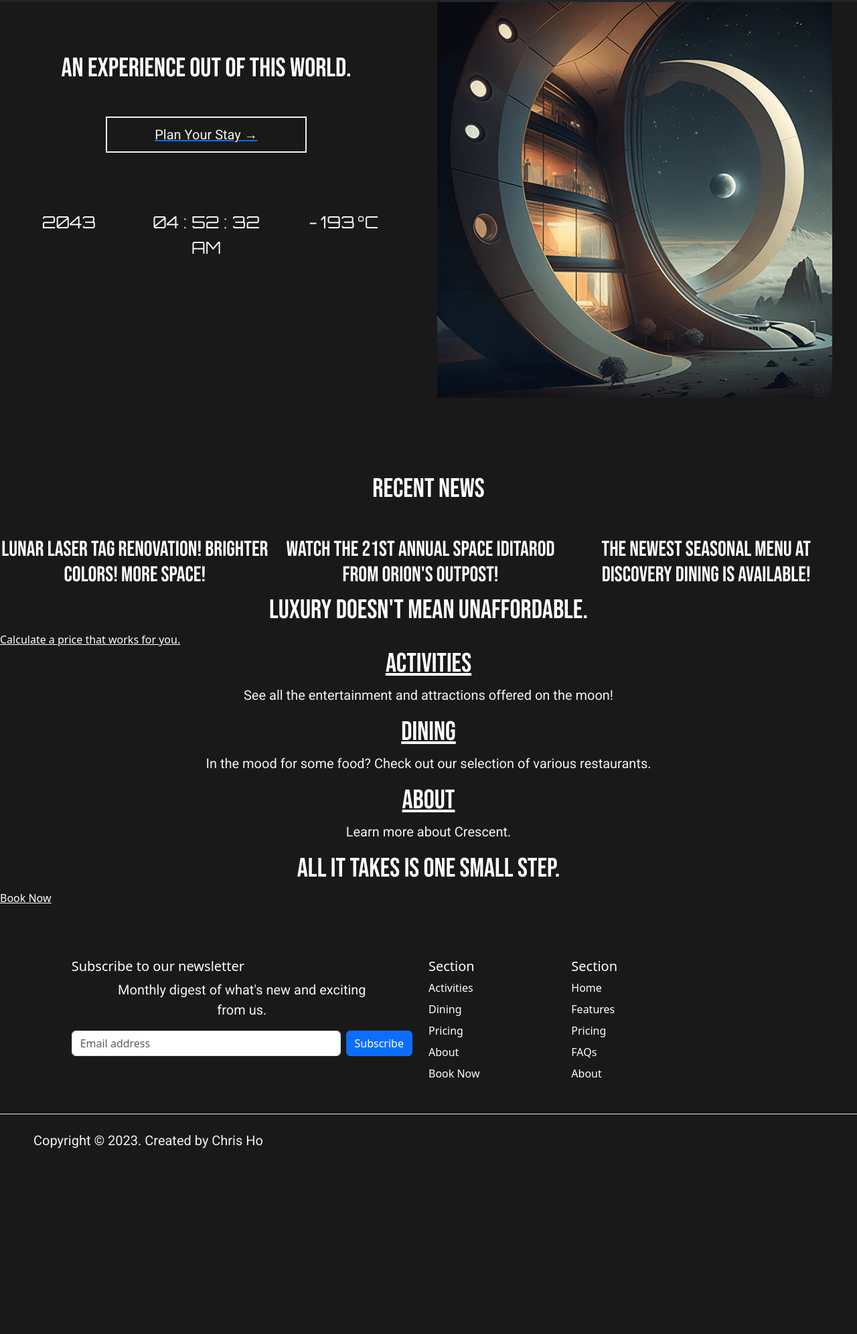
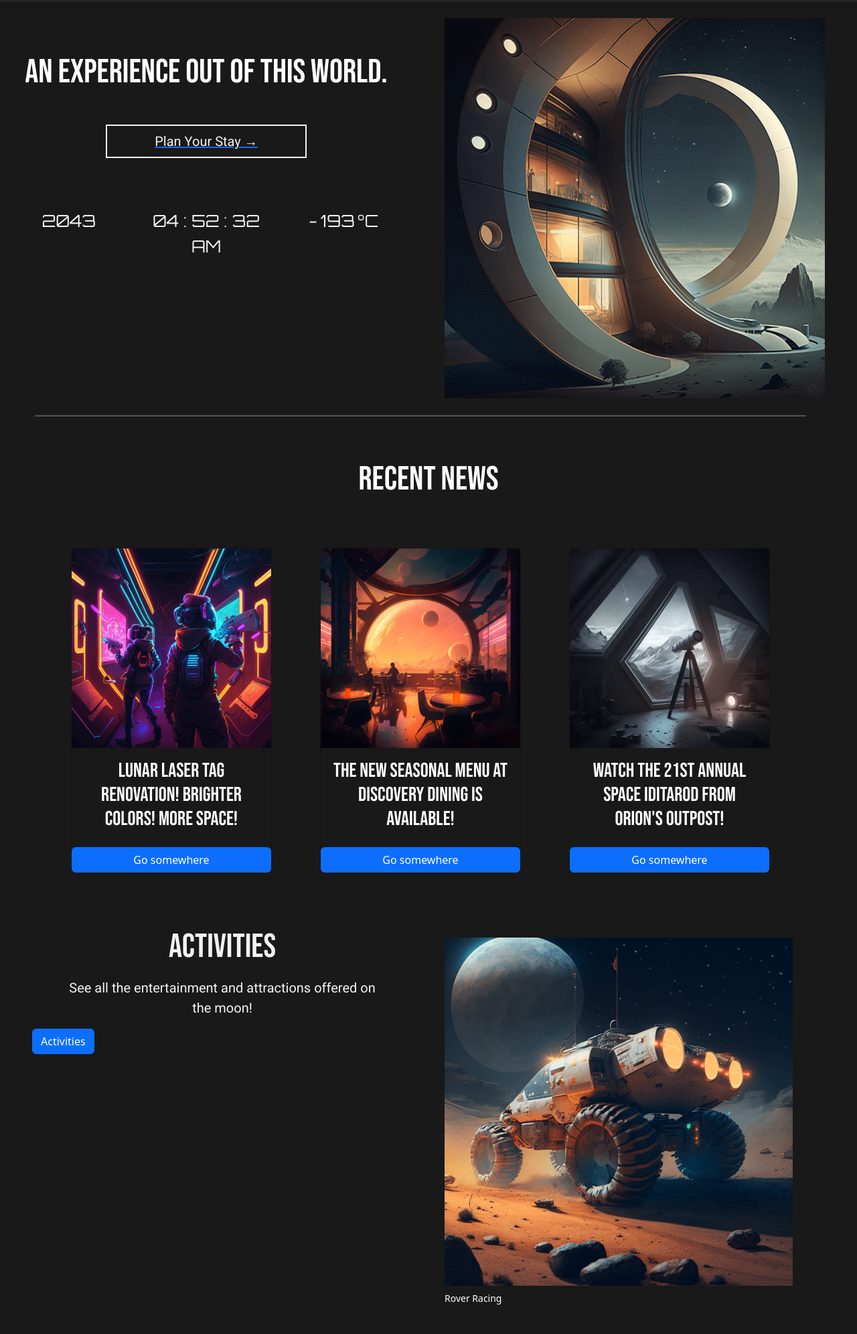
Before and after one commit to chostudio/Crescent, a website: page index.html in a window 1280 px wide. Shown: the part 75-2067 px from the top of the page at 67% size. Before the commit the page ends 1905 px from the top, so only its background shows below. Drawn offline with nearby package versions, Linux system fonts and the light colour scheme; files whose address does not match are found by name.

Commit message:
Updated homepage

```diff
--- a/css/style.css
+++ b/css/style.css
@@ -5,6 +5,13 @@
   font-family: 'Bebas Neue';
 }
 
+.originalBackgroundColor{
+  background-color: rgb(25, 25, 25);
+}
+
+.navbar-brand{
+  font-size: var(--bs-nav-link-font-size) !important;
+}
 
 #splashImage {
   margin-left: auto;
@@ -28,11 +35,6 @@ h2 {
   font-size: 30px;
   color: #f2f2f2;
   text-align: center;
-}
-
-hr {
-  width: 90%;
-  height: 2px;
 }
 
 span {
@@ -72,7 +74,6 @@ span {
 .infoColumn {
   float: left;
   width: 33.33%;
-  padding: 10px;
   text-align: center;
 
 }
@@ -124,7 +125,6 @@ h1 {
   font-weight: normal;
   text-align: center;
   color: #f2f2f2;
-  margin-bottom: -10px;
 }
 
 h2 {
@@ -158,6 +158,7 @@ body {
   overflow-x: hidden;
   background-color: rgb(25, 25, 25) !important;
 }
+
 
 
 /* Container for flexboxes */
--- a/index.html
+++ b/index.html
@@ -29,22 +29,23 @@ github.com/chostudio
     <link rel="preconnect" href="https://fonts.gstatic.com" crossorigin>
     <link href="https://fonts.googleapis.com/css2?family=Orbitron:wght@400;500&display=swap" rel="stylesheet">
 
+    <!-- Bootstrap -->
+    <link href="https://cdn.jsdelivr.net/npm/bootstrap@5.3.1/dist/css/bootstrap.min.css" rel="stylesheet"
+        integrity="sha384-4bw+/aepP/YC94hEpVNVgiZdgIC5+VKNBQNGCHeKRQN+PtmoHDEXuppvnDJzQIu9" crossorigin="anonymous">
+
     <!-- stylesheets -->
     <link rel="stylesheet" href="/css/style.css">
     <!--<link rel="stylesheet" href="/css/navbar.css">-->
     <link rel="stylesheet" href="/css/news.css">
     <link rel="stylesheet" href="https://cdnjs.cloudflare.com/ajax/libs/font-awesome/4.7.0/css/font-awesome.min.css">
 
-    <!-- Bootstrap -->
-    <link href="https://cdn.jsdelivr.net/npm/bootstrap@5.3.1/dist/css/bootstrap.min.css" rel="stylesheet"
-        integrity="sha384-4bw+/aepP/YC94hEpVNVgiZdgIC5+VKNBQNGCHeKRQN+PtmoHDEXuppvnDJzQIu9" crossorigin="anonymous">
-
 </head>
 
 <body>
     <nav class="navbar navbar-expand-md navbar-dark bg-dark" aria-label="Fourth navbar example">
         <div class="container-fluid">
-            <a class="navbar-brand bebasNeue" href="#">Crescent</a>
+            <a class="navbar-brand bebasNeue" href="#index.html">Crescent</a>
+
 
             <button class="navbar-toggler" type="button" data-bs-toggle="collapse" data-bs-target="#navbarsExample04"
                 aria-controls="navbarsExample04" aria-expanded="false" aria-label="Toggle navigation">
@@ -82,7 +83,7 @@ github.com/chostudio
                 </h1>
                 <a style="box-sizing: border-box; display: block; border-width:2px; border-style:solid; border-color:#f2f2f2;width: 300px;margin:auto;"
                     href="/book-now.html">
-                    <p style="margin: 10px;">Plan Your Stay →</p>
+                    <p class="m-2">Plan Your Stay →</p>
                 </a>
 
                 <section class="space"></section>
@@ -110,61 +111,132 @@ github.com/chostudio
                         </script>
                     </div>
                 </div>
+            </div>
 
+            <div class="col">
+                <img class="p-4" id="splashImage" src="images/mainHotel.png" alt="Hotel Image">
+            </div>
+        </div>
+
+    </section>
+    <!-- news -->
+    <div class="row d-flex justify-content-center">
+        <hr class="bg-white" style="width: 90%; height: 3px;">
+    </div>
+    <section>
+
+        <h1 class="m-5 text-white">Recent News</h1>
+        <div class="container">
+            <div class="row">
+                <div class="col-lg-4 col-xl-4 col-12">
+                    <div class="card originalBackgroundColor m-4">
+                        <img src="/images/apolloArcade.png" alt="" class="img-fluid card-img-top">
+
+                        <div class="card-body text-white">
+                            <h2 class="card-title text-white">Lunar Laser Tag renovation! Brighter colors! More space!
+                            </h2>
+                        </div>
+                        <a href="#" class="btn btn-primary">Go somewhere</a>
+                    </div>
+                </div>
+                <div class="col-12 col-lg-4 col-xl-4">
+                    <div class="card originalBackgroundColor m-4">
+                        <img src="/images/discoveryDining.png" alt="" class="img-fluid card-img-top">
+
+                        <div class="card-body text-white">
+                            <h2 class="card-title text-white">The new seasonal menu at Discovery Dining is
+                                available!
+                            </h2>
+                        </div>
+                        <a href="#" class="btn btn-primary">Go somewhere</a>
+                    </div>
+                </div>
+                <div class="col-lg-4 col-xl-4 col-12">
+                    <div class="card originalBackgroundColor m-4">
+                        <img src="/images/orionsOutpost.webp" alt="" class="img-fluid card-img-top">
+
+                        <div class="card-body text-white">
+                            <h2 class="card-title text-white">Watch the 21st annual Space Iditarod from Orion's Outpost!
+                            </h2>
+                        </div>
+                        <a href="#" class="btn btn-primary">Go somewhere</a>
+                    </div>
+                </div>
 
             </div>
 
+        </div>
+    </section>
+
+    <div class="row p-5">
         <div class="col">
-                <img id="splashImage" src="images/mainHotel.png" alt="Hotel Image">
+            <h1 class="p-2">Activities</h1>
+            <p>See all the entertainment and attractions offered on the moon!</p>
+            <a href="#" class="btn btn-primary">Activities</a>
+        </div>
+        <div class="col">
+            <figure class="figure p-4">
+                <img src="/images/roverRacing.png" alt="" class="figure-img card-img-top">
+                <figcaption class="figure-caption text-white">Rover Racing</figcaption>
+            </figure>
         </div>
     </div>
-
-
-    </section>
-    <!-- news -->
-    <hr>
-    <section>
-
-        <section style="height:30px;"></section>
-        <h1 class="m-5 text-white">Recent News</h1>
-
-        <section class="row">
+    <div class="row p-5">
         <div class="col">
-                <h2 class="text-white">Lunar Laser Tag renovation! Brighter colors! More space!</h2>
-
+            <figure class="figure p-4">
+                <img src="/images/eclipseEatery.png" alt="" class="figure-img card-img-top">
+                <figcaption class="figure-caption text-white">Eclipse Eatery</figcaption>
+            </figure>
         </div>
         <div class="col">
-                <h2 class="text-white">Watch the 21st annual Space Iditarod from Orion's Outpost!</h2>
-
+            <h1 class="p-2">Dining</h1>
+            <p>In the mood for some food? Check out our selection of various restaurants.</p>
+            <a href="#" class="btn btn-primary">Dining</a>
+        </div>
+    </div>
+    <div class="row p-5">
+        <div class="col">
+            <h1 class="p-2">About</h1>
+            <p>Learn more about Crescent.</p>
+            <a href="#" class="btn btn-primary">Go somewhere</a>
         </div>
         <div class="col">
-                <h2 class="text-white">The newest seasonal menu at Discovery Dining is available!</h2>
+            <figure class="figure p-4">
+                <img src="/images/shop2.png" alt="" class="figure-img card-img-top">
+                <figcaption class="figure-caption text-white">Moon Museum</figcaption>
+            </figure>
+        </div>
+    </div>
+    <div class="row p-5">
+        <div class="col">
+            <figure class="figure m-4">
+                <img src="/images/market.png" alt="" class="figure-img card-img-top">
+                <figcaption class="figure-caption text-white">Grocery Store</figcaption>
+            </figure>
+        </div>
+        <div class="col">
+            <h1 class="text-white p-2">Luxury doesn't mean unaffordable.</h1>
+            <p>Find a price that works for you.</p>
+            <a href="#" class="btn btn-primary">Price Calculator</a>
+        </div>
+    </div>
+    <div class="row p-5 d-flex justify-content-center">
+
+            <h1 class="text-white p-2">All it takes is one small step.</h1>
+            <a href="#" class="btn btn-primary">Book Now</a>
 
     </div>
 
-        </section>
-        <h1 class="text-white">Luxury doesn't mean unaffordable.</h1>
-        <a href="" class="text-white">Calculate a price that works for you.</a>
-
-        <h1><a href="activities.html" class="text-white">Activities</a></h1>
-        <p>See all the entertainment and attractions offered on the moon!</p>
-        <h1><a href="dining.html" class="text-white">Dining</a></h1>
-        <p>In the mood for some food? Check out our selection of various restaurants.</p>
-        <h1><a href="about.html" class="text-white">About</a></h1>
-        <p>Learn more about Crescent.</p>
-        <h1 class="text-white">All it takes is one small step.</h1>
-        <a href="" class="text-white">Book Now</a>
+    <!-- infinite horizonal scrolling of pictures -->
     <section style="height:30px;"></section>
 
     </section>
 
     <footer class="text-white py-5">
         <div class="row text-white">
-
-            <div class="col-md-5 offset-md-1 mb-3">
+            <div class="col-md-6 m-3">
                 <form>
-                    <h5>Subscribe to our newsletter</h5>
-                    <p>Monthly digest of what's new and exciting from us.</p>
+                    <h5>Subscribe to our newsletter.</h5>
                     <div class="d-flex flex-column flex-sm-row w-100 gap-2">
                         <label for="newsletter1" class="visually-hidden">Email address</label>
                         <input id="newsletter1" type="text" class="form-control" placeholder="Email address">
@@ -172,9 +244,8 @@ github.com/chostudio
                     </div>
                 </form>
             </div>
-            <div class="col-6 col-md-2 mb-3 text-white">
-                <h5 class="">Section</h5>
-                <ul class="nav flex-column text-white">
+            <div class="col-5 m-3 text-white">
+                <ul class="d-flex align-items-center justify-content-center nav flex-column text-white p-2">
                     <li class="nav-item mb-2"><a href="#" class=" nav-link p-0 text-white">Activities</a></li>
                     <li class="nav-item mb-2 text-white"><a href="#" class="nav-link p-0 text-white">Dining</a></li>
                     <li class="nav-item mb-2"><a href="#" class="nav-link p-0 text-white">Pricing</a></li>
@@ -182,16 +253,7 @@ github.com/chostudio
                     <li class="nav-item mb-2"><a href="#" class="nav-link p-0 text-white">Book Now</a></li>
                 </ul>
             </div>
-            <div class="col-6 col-md-2 mb-3 text-white">
-                <h5 class="">Section</h5>
-                <ul class="nav flex-column text-white">
-                    <li class="nav-item mb-2"><a href="#" class=" nav-link p-0 text-white">Home</a></li>
-                    <li class="nav-item mb-2 text-white"><a href="#" class="nav-link p-0 text-white">Features</a></li>
-                    <li class="nav-item mb-2"><a href="#" class="nav-link p-0 text-white">Pricing</a></li>
-                    <li class="nav-item mb-2"><a href="#" class="nav-link p-0 text-white">FAQs</a></li>
-                    <li class="nav-item mb-2"><a href="#" class="nav-link p-0 text-white">About</a></li>
-                </ul>
-            </div>
+
         </div>
 
         <div class="d-flex flex-column flex-sm-row justify-content-between py-4 my-4 border-top">
```
Lines whose indentation alone changed are shown as unchanged.
